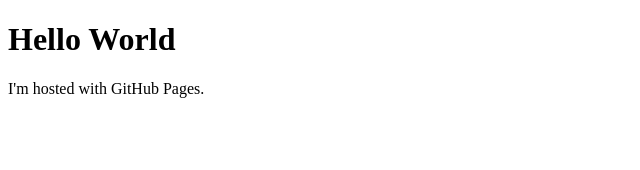
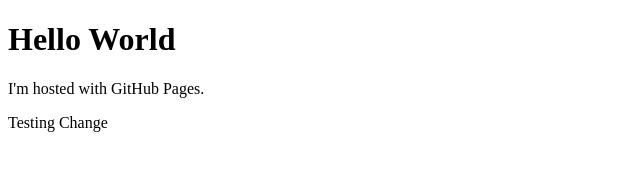
Before and after one commit to nivayaeltaylor/Github-Pages, a plain HTML site: page index.html in a window 1280 px wide. Shown: the whole page, without its empty margins (0-640 px from the left). Drawn offline with Linux system fonts and the light colour scheme.

Commit message:
added test line

```diff
--- a/index.html
+++ b/index.html
@@ -3,5 +3,6 @@
 <body>
 <h1>Hello World</h1>
 <p>I'm hosted with GitHub Pages.</p>
+<p>Testing Change</p>
 </body>
 </html>
```
